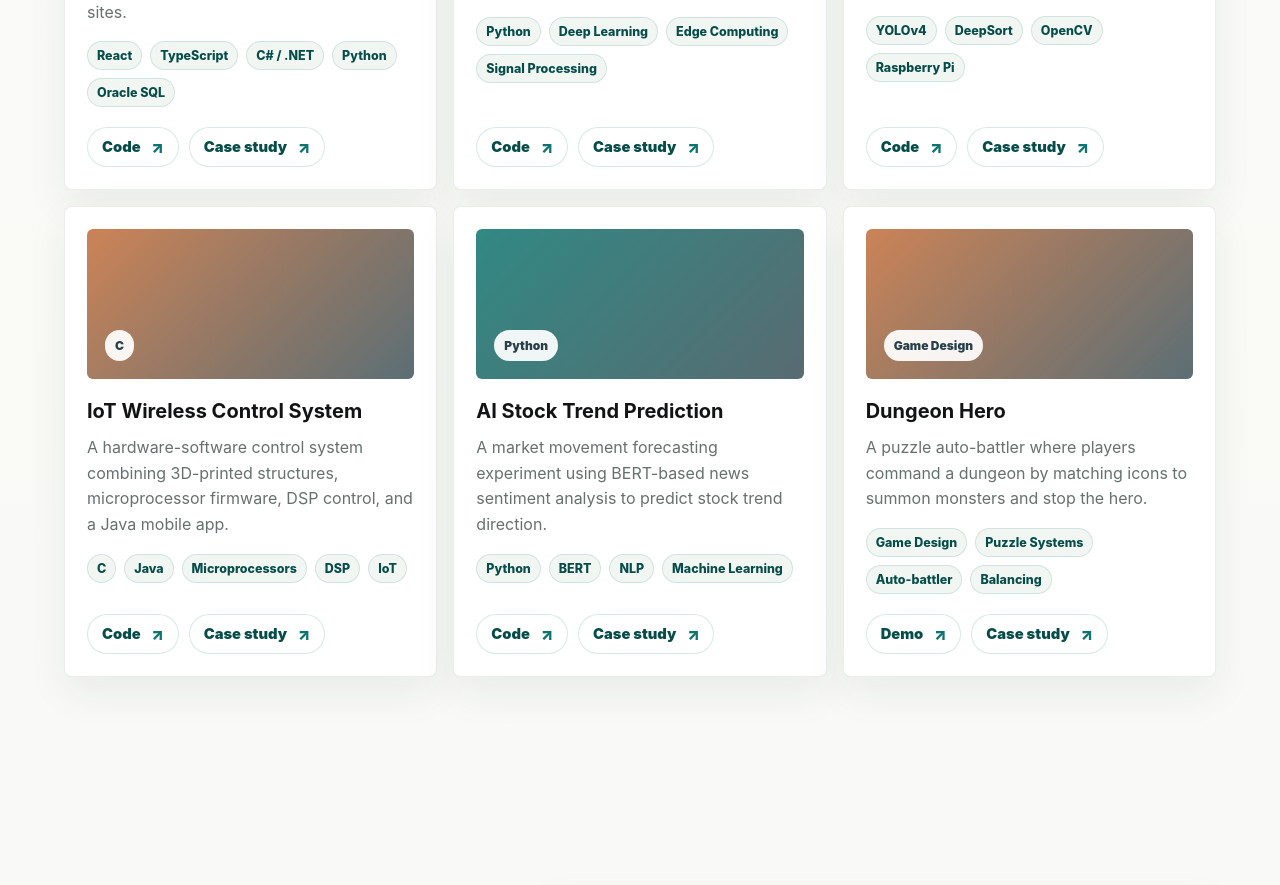
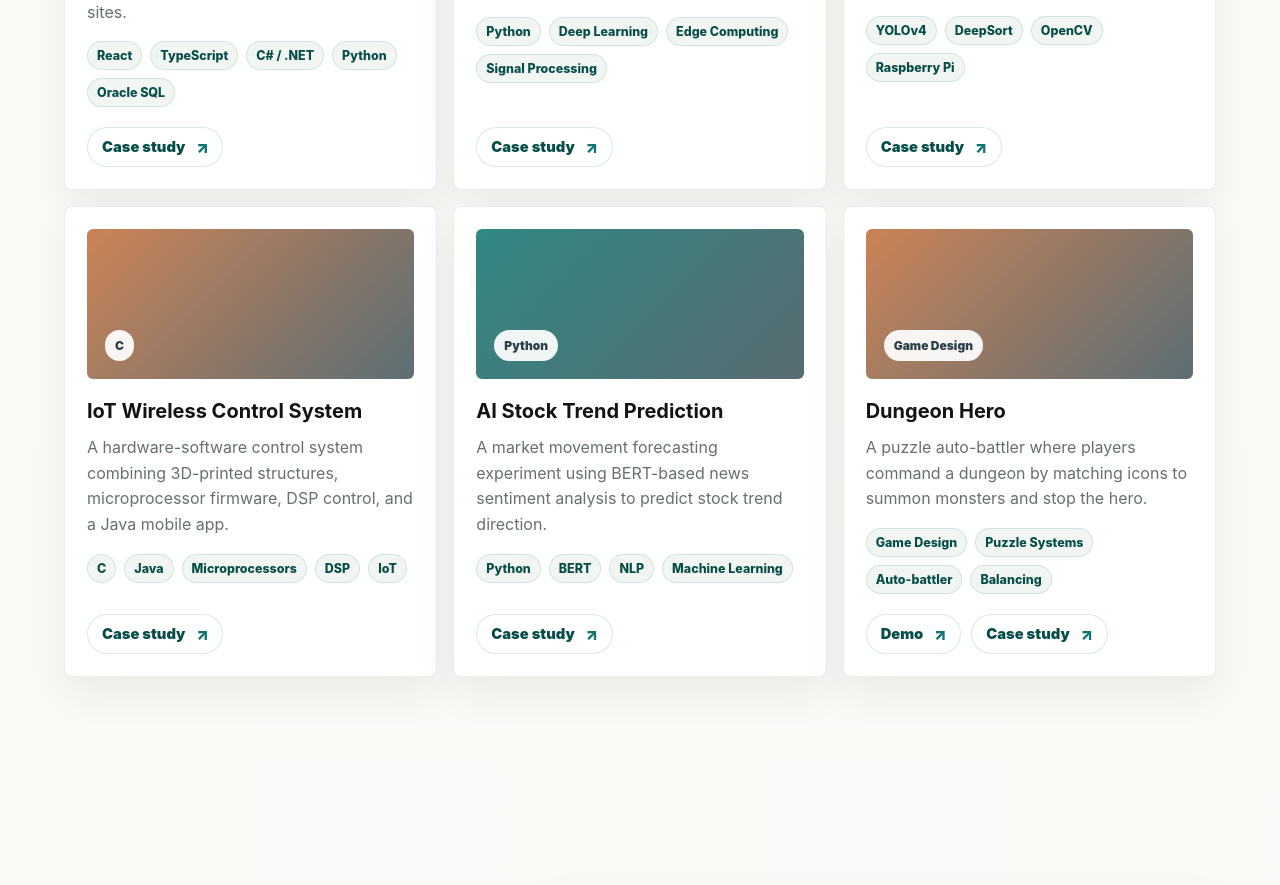
Before and after one commit to stephentclin/stephentclin.github.io, a React (Vite) app: page / in a window 1280 px wide. Shown: the part 1560-2445 px from the top of the page. Built offline with nearby package versions, Linux system fonts and the light colour scheme.

Commit message:
disable the code button

```diff
--- a/src/main.jsx
+++ b/src/main.jsx
@@ -213,7 +213,6 @@ function ProjectCard({ project }) {
         </div>
       </div>
       <div className="card-links">
-        <ExternalLink href={project.repo}>Code</ExternalLink>
         <ExternalLink href={project.demo}>Demo</ExternalLink>
         <ExternalLink href={project.caseStudy}>Case study</ExternalLink>
       </div>
```
